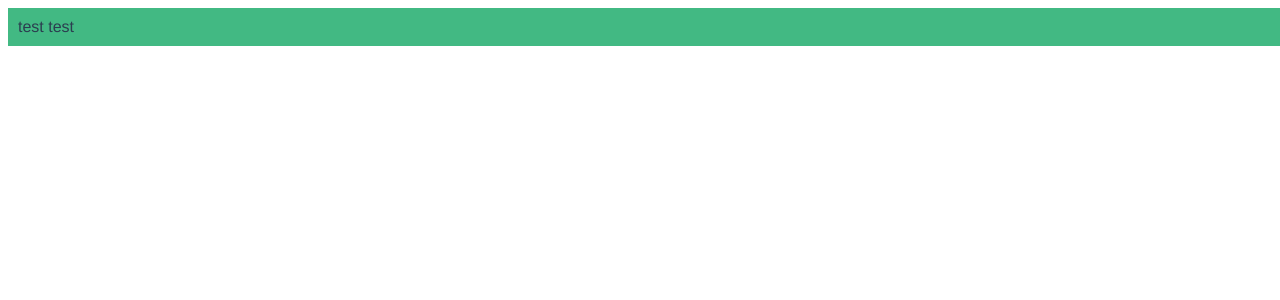
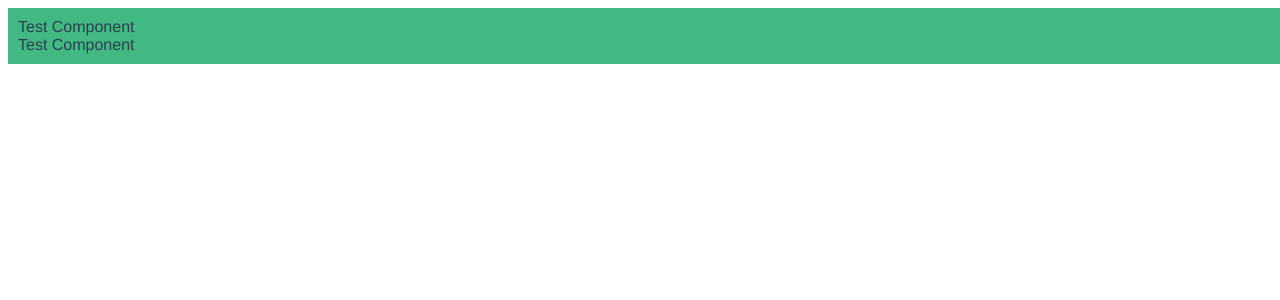
Before and after one commit to iamdcj/vues, a Vue app in the folder sandbox/: page /test/test in a window 1280 px wide. Shown: the top 300 px of the page. Built offline with nearby package versions, Linux system fonts and the light colour scheme.

Commit message:
add nested sub nav

```diff
--- a/sandbox/src/components/Test/index.vue
+++ b/sandbox/src/components/Test/index.vue
@@ -1,7 +1,9 @@
 <template>
   <div>
+    Test Component
     {{name}}
     {{routeName}}
+    <router-view></router-view>
   </div>
 </template>
 
--- a/sandbox/src/router/index.js
+++ b/sandbox/src/router/index.js
@@ -9,9 +9,13 @@ Vue.use(VueRouter)
 
 const routes = [
   {
-    path: '/test/:name',
+    path: '/test',
     component: Test,
-    props: true
+    props: true,
+    children: [{
+      path: 'test',
+      component: Test
+    }]
   },
   {
     path: '/methods',
```
